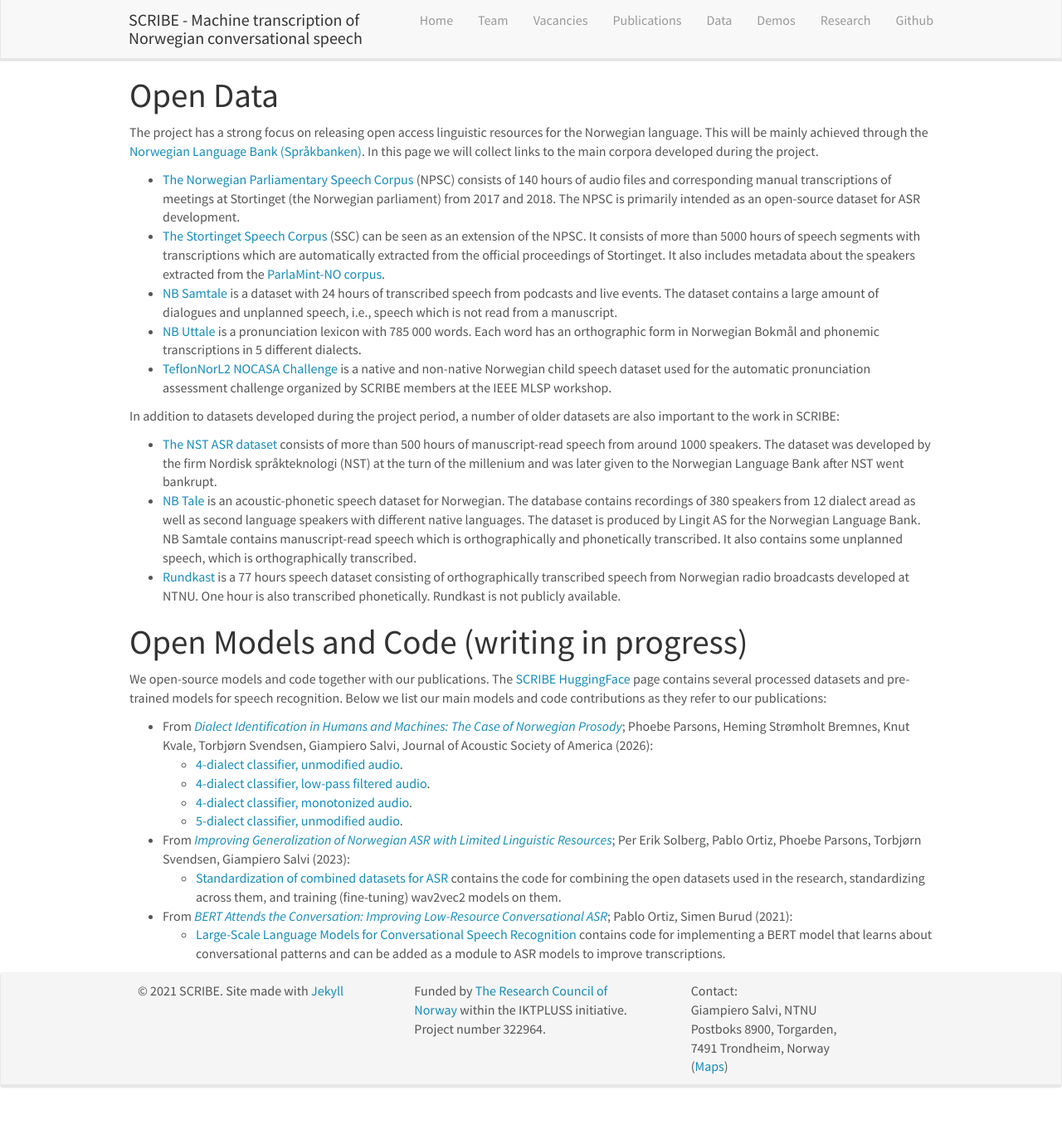
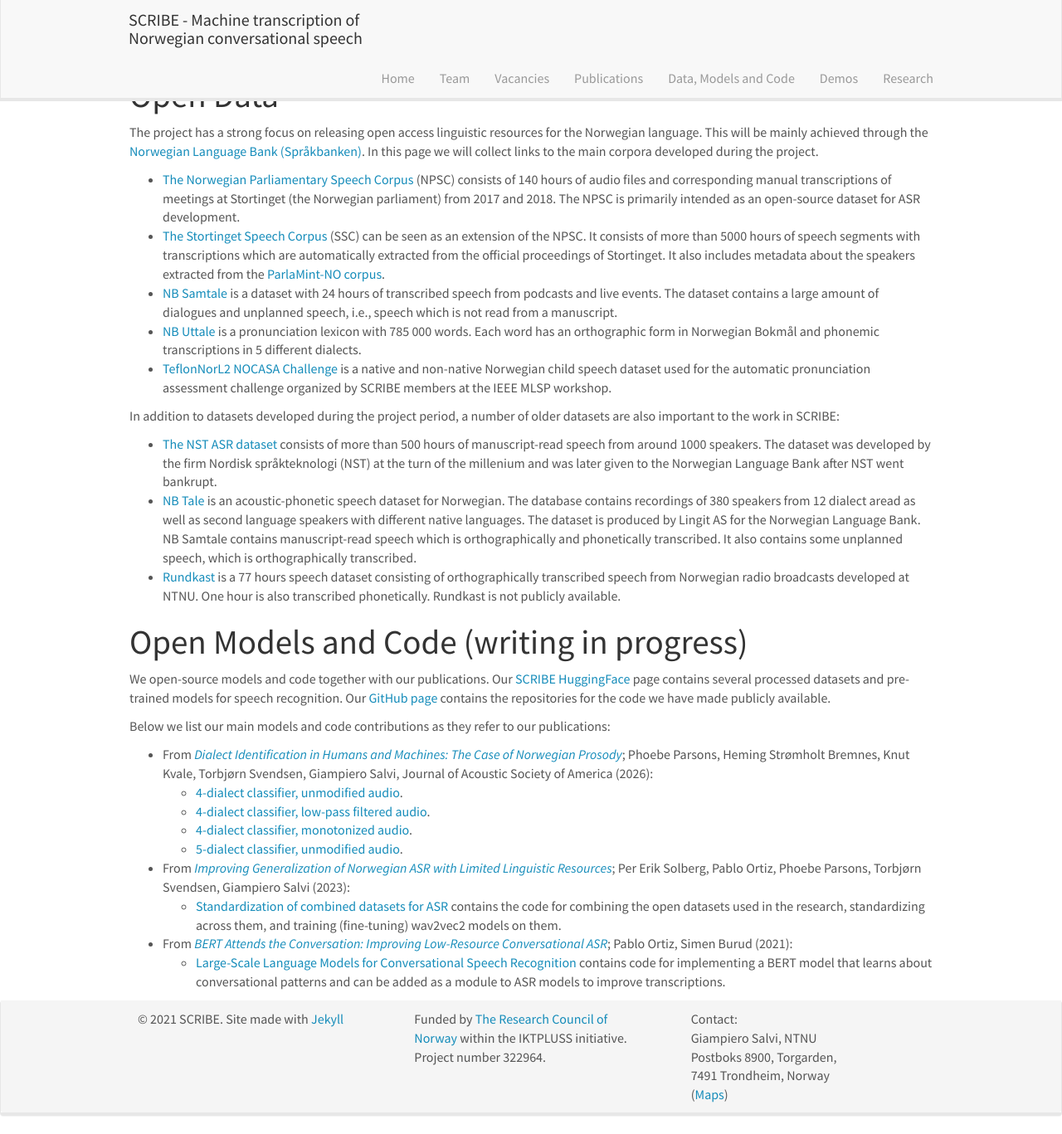
Before and after one commit to scribe-project/scribe-project.github.io, a Jekyll site: the page built from _pages/data.md, in a window 1280 px wide and 1367 px high. Shown: the whole window at 83% size. Built offline with Jekyll 4.4.1, drawn with Linux system fonts in a browser that asks for light colours; nearby versions of some CDN libraries.

Commit message:
reorganization of the header

```diff
--- a/_includes/header.html
+++ b/_includes/header.html
@@ -16,10 +16,10 @@
 		<li><a href="{{ site.url }}{{ site.baseurl }}/team">Team</a></li>
 		<li><a href="{{ site.url }}{{ site.baseurl }}/vacancies">Vacancies</a></li>
 		<li><a href="{{ site.url }}{{ site.baseurl }}/publications">Publications</a></li>
-		<li><a href="{{ site.url }}{{ site.baseurl }}/data">Data</a></li>
+		<li><a href="{{ site.url }}{{ site.baseurl }}/data">Data, Models and Code</a></li>
 		<li><a href="{{ site.url }}{{ site.baseurl }}/demos">Demos</a></li>
 		<li><a href="{{ site.url }}{{ site.baseurl }}/research">Research</a></li>
-		<li><a href="https://github.com/scribe-project/">Github</a></li>
+		<!-- <li><a href="https://github.com/scribe-project/">Github</a></li> -->
 
 		<!-- <li><a href="{{ site.url }}{{ site.baseurl }}/pictures">(Pics)</a></li> -->
 	  </ul>
--- a/_pages/data.md
+++ b/_pages/data.md
@@ -21,7 +21,9 @@ In addition to datasets developed during the project period, a number of older d
 * [Rundkast](http://www.lrec-conf.org/proceedings/lrec2008/pdf/486_paper.pdf) is a 77 hours speech dataset consisting of orthographically transcribed speech from Norwegian radio broadcasts developed at NTNU. One hour is also transcribed phonetically. Rundkast is not publicly available.
 
 # Open Models and Code (writing in progress)
-We open-source models and code together with our publications. The [SCRIBE HuggingFace](https://huggingface.co/scribe-project) page contains several processed datasets and pre-trained models for speech recognition. Below we list our main models and code contributions as they refer to our publications:
+We open-source models and code together with our publications. Our [SCRIBE HuggingFace](https://huggingface.co/scribe-project) page contains several processed datasets and pre-trained models for speech recognition. Our [GitHub page](https://github.com/scribe-project/) contains the repositories for the code we have made publicly available.
+
+Below we list our main models and code contributions as they refer to our publications:
 * From [*Dialect Identification in Humans and Machines: The Case of Norwegian Prosody*](https://scribe-project.github.io/); Phoebe Parsons, Heming Strømholt Bremnes, Knut Kvale, Torbjørn Svendsen,  Giampiero Salvi, Journal of Acoustic Society of America (2026):
   * [4-dialect classifier, unmodified audio](https://huggingface.co/scribe-project/nb-whisper-dialect-id-4dialect).
   * [4-dialect classifier, low-pass filtered audio](https://huggingface.co/scribe-project/nb-whisper-dialect-id-4dialect-low-pass).
```
